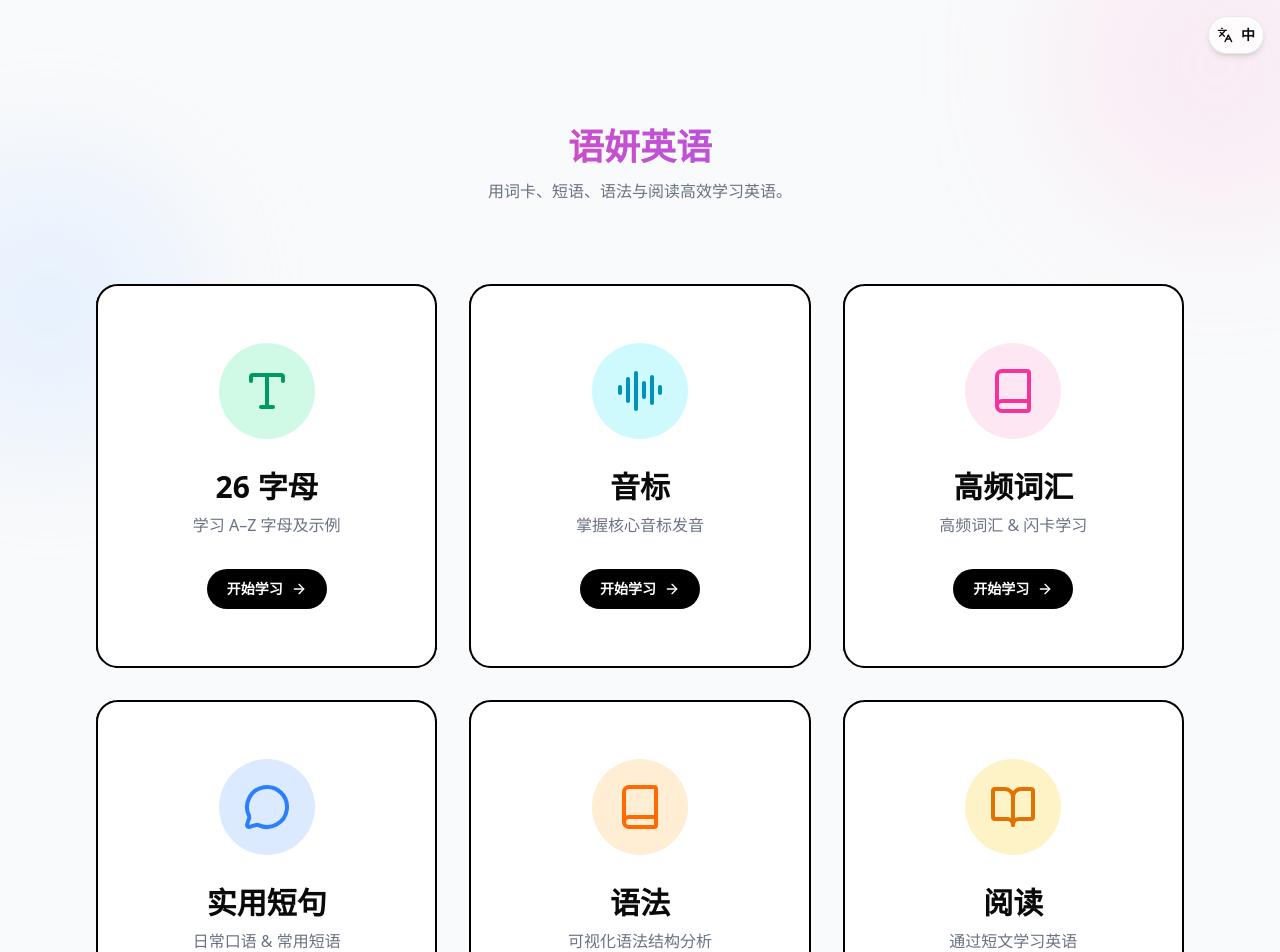
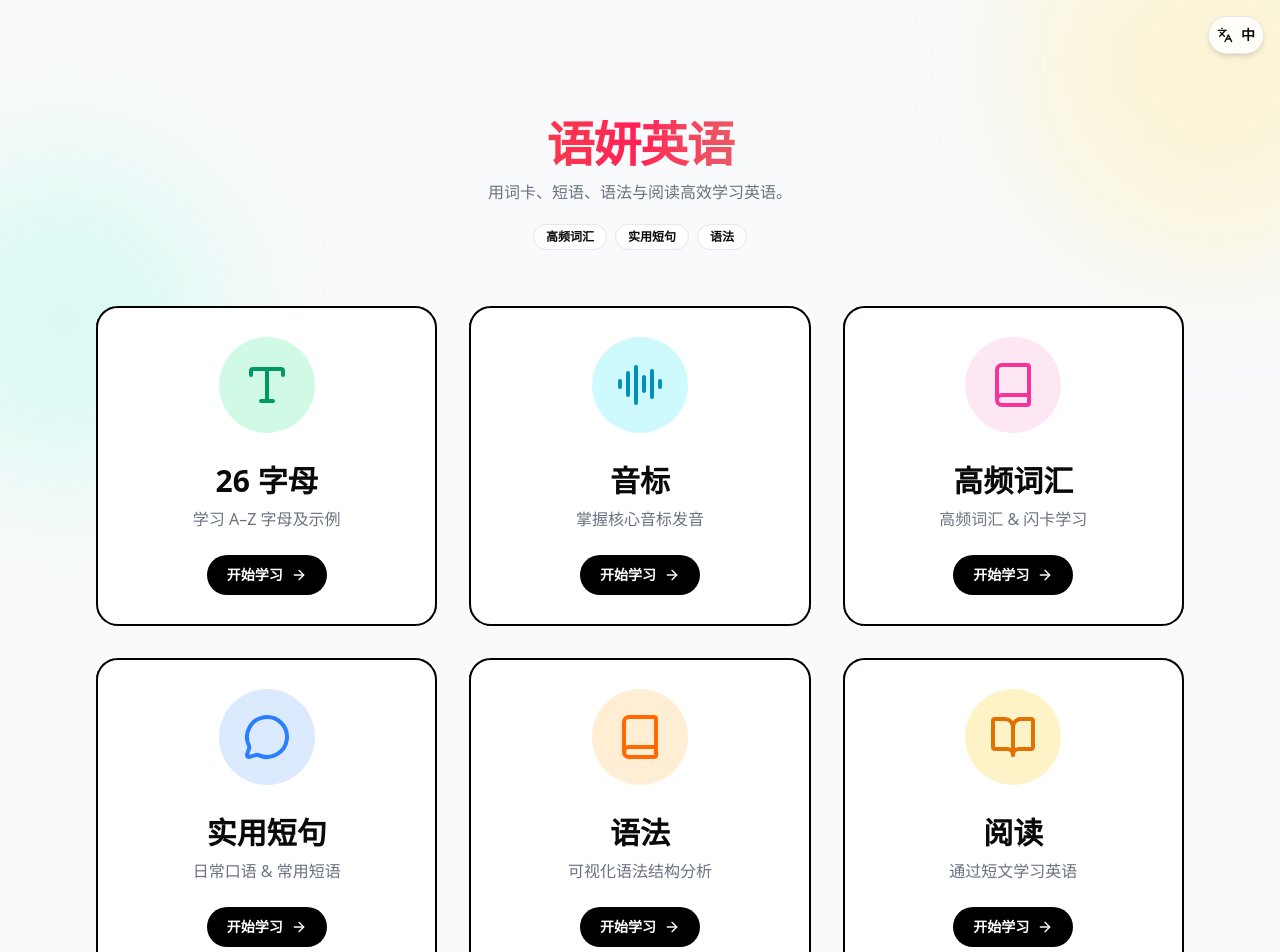
Before and after one commit to stefan-ysh/english-learning, a Next.js app: page / in a window 1280 px wide. Shown: the top 952 px of the page. Built offline with nearby package versions, Linux system fonts and the light colour scheme.

Commit message:
Refine homepage visual layout

```diff
--- a/src/app/page.tsx
+++ b/src/app/page.tsx
@@ -11,23 +11,38 @@ export default function Home() {
 
   return (
     <main className="relative flex min-h-screen flex-col items-center p-4 md:p-24 bg-gray-50 dark:bg-gray-950 overflow-hidden">
-      <div className="absolute -top-24 -right-24 w-80 h-80 bg-pink-200/30 rounded-full blur-3xl pointer-events-none"></div>
-      <div className="absolute top-40 -left-24 w-72 h-72 bg-blue-200/30 rounded-full blur-3xl pointer-events-none"></div>
-      <div className="z-10 max-w-5xl w-full items-center justify-between font-mono text-sm lg:flex mb-12">
-        <div className="w-full text-center my-8">
-          <h1 className="text-4xl font-bold text-primary bg-clip-text text-transparent bg-gradient-to-r from-pink-500 to-violet-500">
+      <div className="absolute inset-0 pointer-events-none">
+        <div className="absolute -top-32 -right-32 w-96 h-96 bg-amber-200/30 rounded-full blur-3xl"></div>
+        <div className="absolute top-40 -left-24 w-80 h-80 bg-teal-200/30 rounded-full blur-3xl"></div>
+        <div className="absolute bottom-0 right-10 w-72 h-72 bg-rose-200/20 rounded-full blur-3xl"></div>
+      </div>
+
+      <div className="z-10 max-w-6xl w-full items-center justify-between text-sm lg:flex mb-8">
+        <div className="w-full text-center my-6">
+          <h1 className="text-4xl sm:text-5xl font-black tracking-tight text-primary bg-clip-text text-transparent bg-gradient-to-r from-amber-600 via-rose-500 to-teal-500">
             {t("app.title")}
           </h1>
           <p className="text-sm sm:text-base text-gray-500 dark:text-gray-400 mt-3">
             {t("home.subtitle")}
           </p>
+          <div className="mt-5 flex flex-wrap items-center justify-center gap-2">
+            <span className="px-3 py-1 rounded-full text-xs font-semibold bg-white/80 dark:bg-slate-900/80 border border-gray-200 dark:border-slate-800">
+              {t("module.vocab")}
+            </span>
+            <span className="px-3 py-1 rounded-full text-xs font-semibold bg-white/80 dark:bg-slate-900/80 border border-gray-200 dark:border-slate-800">
+              {t("module.phrases")}
+            </span>
+            <span className="px-3 py-1 rounded-full text-xs font-semibold bg-white/80 dark:bg-slate-900/80 border border-gray-200 dark:border-slate-800">
+              {t("module.grammar")}
+            </span>
+          </div>
         </div>
       </div>
 
       <div className="grid w-full max-w-6xl gap-6 sm:gap-8 sm:grid-cols-2 lg:grid-cols-3">
         {/* Alphabet Module */}
         <BlurFade delay={0.1}>
-          <Link href="/vocab/alphabet" className="group relative block h-64 sm:h-80 lg:h-96 active:scale-[0.99] transition-transform">
+          <Link href="/vocab/alphabet" className="group relative block h-56 sm:h-72 lg:h-80 active:scale-[0.99] transition-transform focus-visible:outline-none focus-visible:ring-2 focus-visible:ring-amber-400">
             <span className="absolute inset-0 border border-gray-200 dark:border-slate-700 sm:border-2 sm:border-dashed sm:border-black sm:dark:border-white rounded-3xl"></span>
             <div className="relative flex h-full items-center justify-center border-2 border-black bg-white dark:bg-slate-900 dark:border-white rounded-3xl transition-transform md:group-hover:-translate-x-2 md:group-hover:-translate-y-2 md:group-hover:shadow-2xl">
               <div className="text-center p-5 sm:p-8">
@@ -36,7 +51,7 @@ export default function Home() {
                 </div>
                 <h2 className="text-xl sm:text-3xl font-bold mb-2">{t("module.alphabet")}</h2>
                 <p className="text-xs sm:text-base text-gray-500 dark:text-gray-400">{t("alphabet.desc")}</p>
-                <div className="mt-5 sm:mt-8 inline-flex items-center gap-2 px-4 py-2 sm:px-5 sm:py-2.5 bg-black text-white dark:bg-white dark:text-black rounded-full text-xs sm:text-sm font-bold">
+                <div className="mt-4 sm:mt-6 inline-flex items-center gap-2 px-4 py-2 sm:px-5 sm:py-2.5 bg-black text-white dark:bg-white dark:text-black rounded-full text-xs sm:text-sm font-bold">
                   {t("btn.start")} <ArrowRight className="w-4 h-4" />
                 </div>
               </div>
@@ -46,7 +61,7 @@ export default function Home() {
 
         {/* Phonetics Module */}
         <BlurFade delay={0.2}>
-          <Link href="/vocab/phonetics" className="group relative block h-64 sm:h-80 lg:h-96 active:scale-[0.99] transition-transform">
+          <Link href="/vocab/phonetics" className="group relative block h-56 sm:h-72 lg:h-80 active:scale-[0.99] transition-transform focus-visible:outline-none focus-visible:ring-2 focus-visible:ring-cyan-400">
             <span className="absolute inset-0 border border-gray-200 dark:border-slate-700 sm:border-2 sm:border-dashed sm:border-black sm:dark:border-white rounded-3xl"></span>
             <div className="relative flex h-full items-center justify-center border-2 border-black bg-white dark:bg-slate-900 dark:border-white rounded-3xl transition-transform md:group-hover:-translate-x-2 md:group-hover:-translate-y-2 md:group-hover:shadow-2xl">
               <div className="text-center p-5 sm:p-8">
@@ -55,7 +70,7 @@ export default function Home() {
                 </div>
                 <h2 className="text-xl sm:text-3xl font-bold mb-2">{t("module.phonetics")}</h2>
                 <p className="text-xs sm:text-base text-gray-500 dark:text-gray-400">{t("phonetics.desc")}</p>
-                <div className="mt-5 sm:mt-8 inline-flex items-center gap-2 px-4 py-2 sm:px-5 sm:py-2.5 bg-black text-white dark:bg-white dark:text-black rounded-full text-xs sm:text-sm font-bold">
+                <div className="mt-4 sm:mt-6 inline-flex items-center gap-2 px-4 py-2 sm:px-5 sm:py-2.5 bg-black text-white dark:bg-white dark:text-black rounded-full text-xs sm:text-sm font-bold">
                   {t("btn.start")} <ArrowRight className="w-4 h-4" />
                 </div>
               </div>
@@ -65,7 +80,7 @@ export default function Home() {
 
         {/* Vocabulary Module - Active */}
         <BlurFade delay={0.3}>
-          <Link href="/vocab" className="group relative block h-64 sm:h-80 lg:h-96 active:scale-[0.99] transition-transform">
+          <Link href="/vocab" className="group relative block h-56 sm:h-72 lg:h-80 active:scale-[0.99] transition-transform focus-visible:outline-none focus-visible:ring-2 focus-visible:ring-pink-400">
             <span className="absolute inset-0 border border-gray-200 dark:border-slate-700 sm:border-2 sm:border-dashed sm:border-black sm:dark:border-white rounded-3xl"></span>
             <div className="relative flex h-full items-center justify-center border-2 border-black bg-white dark:bg-slate-900 dark:border-white rounded-3xl transition-transform md:group-hover:-translate-x-2 md:group-hover:-translate-y-2 md:group-hover:shadow-2xl">
               <div className="text-center p-5 sm:p-8">
@@ -74,7 +89,7 @@ export default function Home() {
                 </div>
                 <h2 className="text-xl sm:text-3xl font-bold mb-2">{t("module.vocab")}</h2>
                 <p className="text-xs sm:text-base text-gray-500 dark:text-gray-400">{t("vocab.desc")}</p>
-                <div className="mt-5 sm:mt-8 inline-flex items-center gap-2 px-4 py-2 sm:px-5 sm:py-2.5 bg-black text-white dark:bg-white dark:text-black rounded-full text-xs sm:text-sm font-bold">
+                <div className="mt-4 sm:mt-6 inline-flex items-center gap-2 px-4 py-2 sm:px-5 sm:py-2.5 bg-black text-white dark:bg-white dark:text-black rounded-full text-xs sm:text-sm font-bold">
                   {t("btn.start")} <ArrowRight className="w-4 h-4" />
                 </div>
               </div>
@@ -84,7 +99,7 @@ export default function Home() {
 
         {/* Phrases Module - Active */}
         <BlurFade delay={0.4}>
-          <Link href="/phrases" className="group relative block h-64 sm:h-80 lg:h-96 active:scale-[0.99] transition-transform">
+          <Link href="/phrases" className="group relative block h-56 sm:h-72 lg:h-80 active:scale-[0.99] transition-transform focus-visible:outline-none focus-visible:ring-2 focus-visible:ring-blue-400">
             <span className="absolute inset-0 border border-gray-200 dark:border-slate-700 sm:border-2 sm:border-dashed sm:border-black sm:dark:border-white rounded-3xl"></span>
             <div className="relative flex h-full items-center justify-center border-2 border-black bg-white dark:bg-slate-900 dark:border-white rounded-3xl transition-transform md:group-hover:-translate-x-2 md:group-hover:-translate-y-2 md:group-hover:shadow-2xl">
               <div className="text-center p-5 sm:p-8">
@@ -93,7 +108,7 @@ export default function Home() {
                 </div>
                 <h2 className="text-xl sm:text-3xl font-bold mb-2">{t("module.phrases")}</h2>
                 <p className="text-xs sm:text-base text-gray-500 dark:text-gray-400">{t("phrases.desc")}</p>
-                <div className="mt-5 sm:mt-8 inline-flex items-center gap-2 px-4 py-2 sm:px-5 sm:py-2.5 bg-black text-white dark:bg-white dark:text-black rounded-full text-xs sm:text-sm font-bold">
+                <div className="mt-4 sm:mt-6 inline-flex items-center gap-2 px-4 py-2 sm:px-5 sm:py-2.5 bg-black text-white dark:bg-white dark:text-black rounded-full text-xs sm:text-sm font-bold">
                   {t("btn.start")} <ArrowRight className="w-4 h-4" />
                 </div>
               </div>
@@ -103,7 +118,7 @@ export default function Home() {
 
         {/* Grammar Module - Active */}
         <BlurFade delay={0.5}>
-          <Link href="/grammar" className="group relative block h-64 sm:h-80 lg:h-96 active:scale-[0.99] transition-transform">
+          <Link href="/grammar" className="group relative block h-56 sm:h-72 lg:h-80 active:scale-[0.99] transition-transform focus-visible:outline-none focus-visible:ring-2 focus-visible:ring-orange-400">
             <span className="absolute inset-0 border border-gray-200 dark:border-slate-700 sm:border-2 sm:border-dashed sm:border-black sm:dark:border-white rounded-3xl"></span>
             <div className="relative flex h-full items-center justify-center border-2 border-black bg-white dark:bg-slate-900 dark:border-white rounded-3xl transition-transform md:group-hover:-translate-x-2 md:group-hover:-translate-y-2 md:group-hover:shadow-2xl">
               <div className="text-center p-5 sm:p-8">
@@ -112,7 +127,7 @@ export default function Home() {
                 </div>
                 <h2 className="text-xl sm:text-3xl font-bold mb-2">{t("module.grammar")}</h2>
                 <p className="text-xs sm:text-base text-gray-500 dark:text-gray-400">{t("grammar.desc")}</p>
-                <div className="mt-5 sm:mt-8 inline-flex items-center gap-2 px-4 py-2 sm:px-5 sm:py-2.5 bg-black text-white dark:bg-white dark:text-black rounded-full text-xs sm:text-sm font-bold">
+                <div className="mt-4 sm:mt-6 inline-flex items-center gap-2 px-4 py-2 sm:px-5 sm:py-2.5 bg-black text-white dark:bg-white dark:text-black rounded-full text-xs sm:text-sm font-bold">
                   {t("btn.start")} <ArrowRight className="w-4 h-4" />
                 </div>
               </div>
@@ -122,7 +137,7 @@ export default function Home() {
 
         {/* Reading Module */}
         <BlurFade delay={0.6}>
-          <Link href="/reading" className="group relative block h-64 sm:h-80 lg:h-96 active:scale-[0.99] transition-transform">
+          <Link href="/reading" className="group relative block h-56 sm:h-72 lg:h-80 active:scale-[0.99] transition-transform focus-visible:outline-none focus-visible:ring-2 focus-visible:ring-amber-400">
             <span className="absolute inset-0 border border-gray-200 dark:border-slate-700 sm:border-2 sm:border-dashed sm:border-black sm:dark:border-white rounded-3xl"></span>
             <div className="relative flex h-full items-center justify-center border-2 border-black bg-white dark:bg-slate-900 dark:border-white rounded-3xl transition-transform md:group-hover:-translate-x-2 md:group-hover:-translate-y-2 md:group-hover:shadow-2xl">
               <div className="text-center p-5 sm:p-8">
@@ -131,7 +146,7 @@ export default function Home() {
                 </div>
                 <h2 className="text-xl sm:text-3xl font-bold mb-2">{t("reading.title")}</h2>
                 <p className="text-xs sm:text-base text-gray-500 dark:text-gray-400">{t("reading.desc")}</p>
-                <div className="mt-5 sm:mt-8 inline-flex items-center gap-2 px-4 py-2 sm:px-5 sm:py-2.5 bg-black text-white dark:bg-white dark:text-black rounded-full text-xs sm:text-sm font-bold">
+                <div className="mt-4 sm:mt-6 inline-flex items-center gap-2 px-4 py-2 sm:px-5 sm:py-2.5 bg-black text-white dark:bg-white dark:text-black rounded-full text-xs sm:text-sm font-bold">
                   {t("btn.start")} <ArrowRight className="w-4 h-4" />
                 </div>
               </div>
@@ -140,7 +155,7 @@ export default function Home() {
         </BlurFade>
       </div>
 
-      <div className="w-full max-w-5xl mt-12">
+      <div className="w-full max-w-5xl mt-10">
         <div className="flex items-center justify-between mb-4">
           <h2 className="text-xl font-bold">{t("practice.title")}</h2>
           <Link href="/practice" className="text-sm text-gray-500 hover:text-gray-700 dark:text-gray-400 dark:hover:text-gray-200">
```
